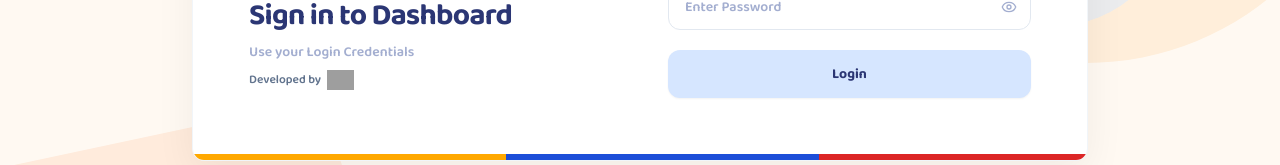
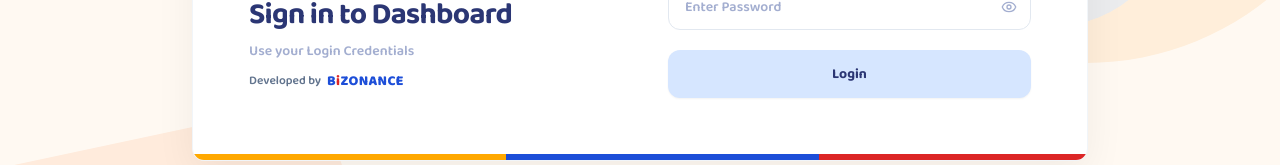
Before and after one commit to developer-bizonance/admin.mptm.org, a Next.js app in the folder dashboard/: page /login in a window 1280 px wide. Shown: the part 389-554 px from the top of the page. Built offline with nearby package versions, Linux system fonts and the light colour scheme; no server answers; grey boxes are pictures that could not be loaded; a web font is replaced by a local one.

Commit message:
replace bizonance logo image with pure CSS/HTML text logo styled with B in blue, i in red, ZONANCE in blue

```diff
--- a/dashboard/src/app/login/page.tsx
+++ b/dashboard/src/app/login/page.tsx
@@ -114,14 +114,14 @@ export default function LoginPage() {
                   href="https://bizonance.com"
                   target="_blank"
                   rel="noopener noreferrer"
-                  className="inline-flex items-center gap-1.5 text-xs font-semibold text-slate-500 hover:text-blue-600 transition mt-2 group"
+                  className="inline-flex items-center gap-1.5 text-xs font-semibold text-slate-500 hover:text-blue-600 transition mt-2.5 group"
                 >
                   <span>Developed by</span>
-                  <img
-                    src="/bizonance.png"
-                    alt="Bizonance Logo"
-                    className="h-4 sm:h-5 w-auto object-contain inline-block group-hover:scale-105 transition-transform"
-                  />
+                  <span className="font-extrabold tracking-wide text-xs sm:text-sm group-hover:scale-105 transition-transform inline-block font-sans">
+                    <span className="text-[#1D4ED8]">B</span>
+                    <span className="text-[#DC2626]">i</span>
+                    <span className="text-[#1D4ED8]">ZONANCE</span>
+                  </span>
                 </a>
               </div>
             </div>
```
